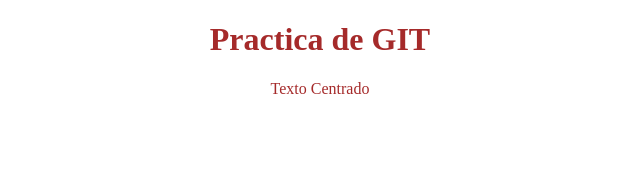
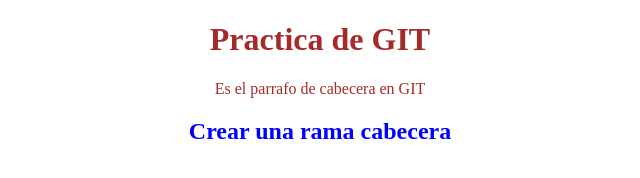
Before and after one commit to xavicci/JSEXCERSICE, a plain HTML site: page GIT/practica-reset/index.html in a window 1280 px wide. Shown: the whole page, without its empty margins (320-960 px from the left). Drawn offline with Linux system fonts and the light colour scheme.

Commit message:
Creacion de una rama de cabecera

```diff
--- a/GIT/practica-reset/index.html
+++ b/GIT/practica-reset/index.html
@@ -10,7 +10,8 @@
 
 <body>
     <h1>Practica de GIT</h1>
-    <p> Texto Centrado</p>
+    <p> Es el parrafo de cabecera en GIT</p>
+    <h2>Crear una rama cabecera</h2>
 </body>
 
 </html>
--- a/GIT/practica-reset/styles/main.css
+++ b/GIT/practica-reset/styles/main.css
@@ -2,3 +2,7 @@
     text-align: center;
     color: brown;
 }
+
+h2 {
+    color: blue;
+}
```
